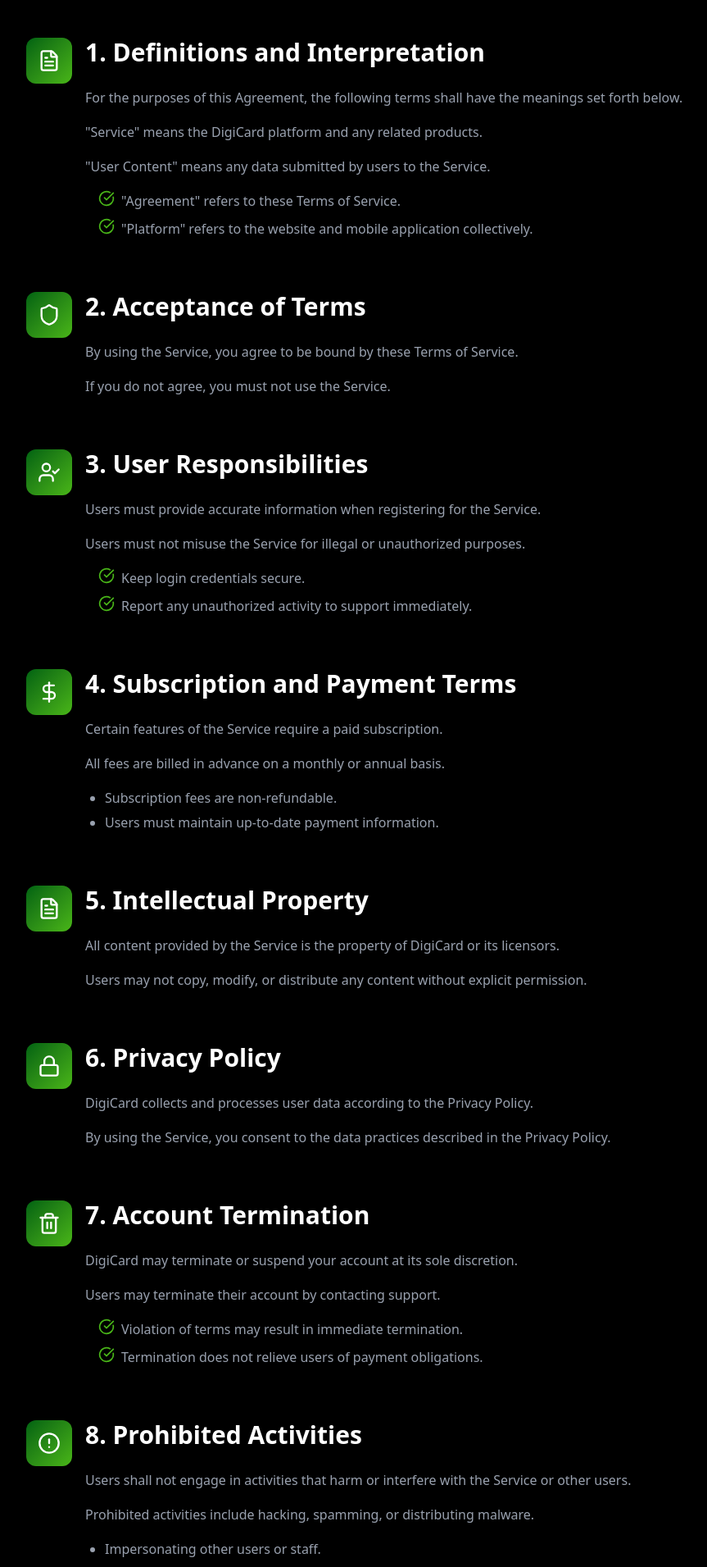
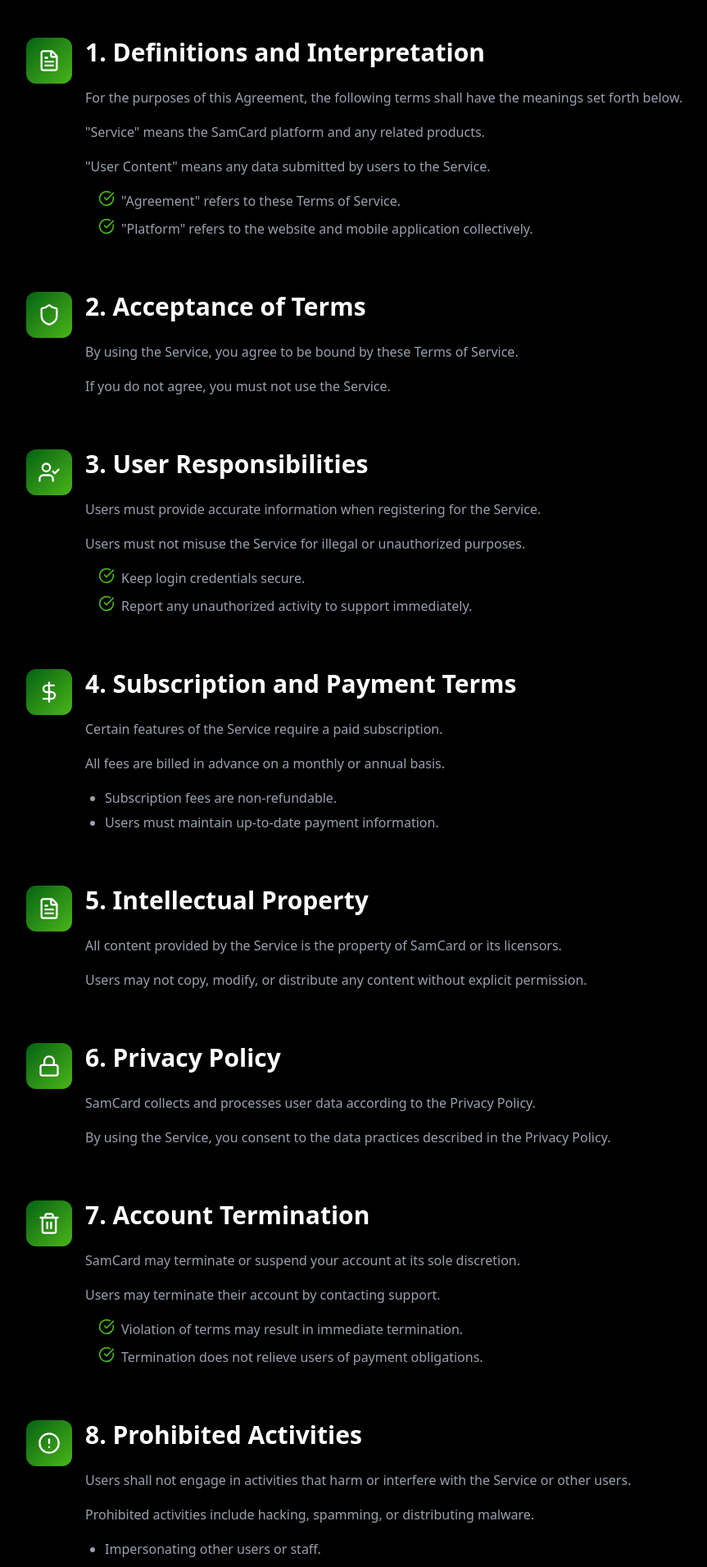
Before and after one commit to aice-xpert/samcard, a Next.js app: page /terms-and-services in a window 1280 px wide. Shown: the part 880-2791 px from the top of the page at 82% size, without its empty margins (96-959 px from the left). Built offline with nearby package versions, Linux system fonts and the light colour scheme.

Commit message:
resolve bugs in terms of services

```diff
--- a/src/components/terms-and-services/ContactIformation.tsx
+++ b/src/components/terms-and-services/ContactIformation.tsx
@@ -34,21 +34,21 @@
                 <span className="w-2 h-2 bg-theme-strong-green rounded-full"></span>
                 Legal Inquiries:
                 <a href="mailto:legal@samcard.com" className="text-theme-kelly-green hover:text-theme-strong-green hover:underline transition-colors">
-                  legal@digicard.com
+                  legal@samcard.com
                 </a>
               </p>
               <p className="flex items-center gap-2">
                 <span className="w-2 h-2 bg-theme-strong-green rounded-full"></span>
                 General Support:
                 <a href="mailto:support@samcard.com" className="text-theme-kelly-green hover:text-theme-strong-green hover:underline transition-colors">
-                  support@digicard.com
+                  support@samcard.com
                 </a>
               </p>
               <p className="flex items-center gap-2">
                 <span className="w-2 h-2 bg-theme-strong-green rounded-full"></span>
                 DMCA Notices:
                 <a href="mailto:dmca@samcard.com" className="text-theme-kelly-green hover:text-theme-strong-green hover:underline transition-colors">
-                  dmca@digicard.com
+                  dmca@samcard.com
                 </a>
               </p>
             </div>
@@ -56,7 +56,7 @@
         </div>
         <div className="mt-8 pt-8 border-t border-theme-digital-green/30">
           <p className="text-gray-500 text-sm leading-relaxed">
-            By using DigiCard, you acknowledge that you have read this Terms of Service Agreement, understand it, and agree to be bound by its terms and conditions.
+            By using SamCard, you acknowledge that you have read this Terms of Service Agreement, understand it, and agree to be bound by its terms and conditions.
           </p>
         </div>
       </div>
--- a/src/components/terms-and-services/Hero.tsx
+++ b/src/components/terms-and-services/Hero.tsx
@@ -31,7 +31,7 @@
 
               <p className="text-gray-300 leading-relaxed">
                 This Terms of Service Agreement is a legally binding contract
-                between you and DigiCard Inc.
+                between you and SamCard Inc.
               </p>
             </div>
           </div>
--- a/src/constant.ts
+++ b/src/constant.ts
@@ -246,7 +246,7 @@
     avatar:
       "https://images.unsplash.com/photo-1610387694365-19fafcc86d86?crop=entropy&cs=tinysrgb&fit=max&fm=jpg&q=80&w=1080",
     rating: 5,
-    text: "DigiCard has completely transformed how we network at conferences. The analytics feature helps us track engagement and follow up with the right people at the right time.",
+    text: "SamCard has completely transformed how we network at conferences. The analytics feature helps us track engagement and follow up with the right people at the right time.",
   },
   {
     name: "Michael Chen",
@@ -255,7 +255,7 @@
     avatar:
       "https://images.unsplash.com/photo-1561731885-e0591a34659c?crop=entropy&cs=tinysrgb&fit=max&fm=jpg&q=80&w=1080",
     rating: 5,
-    text: "As a startup founder, first impressions matter. DigiCard helps me look professional and tech-savvy. Plus, I never run out of cards anymore!",
+    text: "As a startup founder, first impressions matter. SamCard helps me look professional and tech-savvy. Plus, I never run out of cards anymore!",
   },
   {
     name: "Emily Rodriguez",
@@ -264,7 +264,7 @@
     avatar:
       "https://images.unsplash.com/photo-1615843423179-bea071facf96?crop=entropy&cs=tinysrgb&fit=max&fm=jpg&q=80&w=1080",
     rating: 5,
-    text: "The custom QR codes are a game-changer. Our entire sales team uses DigiCard now, and we've seen a 40% increase in follow-up conversions.",
+    text: "The custom QR codes are a game-changer. Our entire sales team uses SamCard now, and we've seen a 40% increase in follow-up conversions.",
   },
   {
     name: "David Park",
@@ -291,7 +291,7 @@
     avatar:
       "https://images.unsplash.com/photo-1561731885-e0591a34659c?crop=entropy&cs=tinysrgb&fit=max&fm=jpg&q=80&w=1080",
     rating: 5,
-    text: "DigiCard has helped our company save money on printing costs while being more environmentally friendly. It's a win-win!",
+    text: "SamCard has helped our company save money on printing costs while being more environmentally friendly. It's a win-win!",
   },
 ];
 
@@ -345,9 +345,9 @@
       "Yes. All data is encrypted in transit and at rest. We never sell your personal information to third parties, and you have full control over what information is visible on your card.",
   },
   {
-    question: "Can I integrate DigiCard with my CRM?",
+    question: "Can I integrate SamCard with my CRM?",
     answer:
-      "Yes. DigiCard integrates with popular CRMs like HubSpot, Salesforce, and Pipedrive. Leads captured through your card can be synced automatically to your CRM of choice.",
+      "Yes. SamCard integrates with popular CRMs like HubSpot, Salesforce, and Pipedrive. Leads captured through your card can be synced automatically to your CRM of choice.",
   },
 ];
 
@@ -407,7 +407,7 @@
     metric: "+85%",
     metricLabel: "Engagement Growth",
     description:
-      "TechCorp improved networking efficiency and boosted engagement dramatically using DigiCard’s dynamic QR system.",
+      "TechCorp improved networking efficiency and boosted engagement dramatically using SamCard’s dynamic QR system.",
     color: "from-[#4FD1C5] to-teal-500",
   },
   {
@@ -745,7 +745,7 @@
     icon: FileText,
     paragraphs: [
       "For the purposes of this Agreement, the following terms shall have the meanings set forth below.",
-      '"Service" means the DigiCard platform and any related products.',
+      '"Service" means the SamCard platform and any related products.',
       '"User Content" means any data submitted by users to the Service.'
     ],
     checklist: [
@@ -793,7 +793,7 @@
     title: "Intellectual Property",
     icon: FileText,
     paragraphs: [
-      "All content provided by the Service is the property of DigiCard or its licensors.",
+      "All content provided by the Service is the property of SamCard or its licensors.",
       "Users may not copy, modify, or distribute any content without explicit permission."
     ]
   },
@@ -802,7 +802,7 @@
     title: "Privacy Policy",
     icon: Lock,
     paragraphs: [
-      "DigiCard collects and processes user data according to the Privacy Policy.",
+      "SamCard collects and processes user data according to the Privacy Policy.",
       "By using the Service, you consent to the data practices described in the Privacy Policy."
     ]
   },
@@ -811,7 +811,7 @@
     title: "Account Termination",
     icon: Trash2,
     paragraphs: [
-      "DigiCard may terminate or suspend your account at its sole discretion.",
+      "SamCard may terminate or suspend your account at its sole discretion.",
       "Users may terminate their account by contacting support."
     ],
     checklist: [
@@ -846,7 +846,7 @@
     title: "Limitation of Liability",
     icon: Shield,
     paragraphs: [
-      "DigiCard is not liable for any indirect, incidental, or consequential damages arising from your use of the Service.",
+      "SamCard is not liable for any indirect, incidental, or consequential damages arising from your use of the Service.",
       "Users assume all risks associated with using the Service."
     ]
   },
@@ -855,7 +855,7 @@
     title: "Updates and Modifications",
     icon: Calendar,
     paragraphs: [
-      "DigiCard may modify or update the Terms of Service at any time.",
+      "SamCard may modify or update the Terms of Service at any time.",
       "Users are encouraged to review the Terms regularly to stay informed."
     ]
   },
@@ -864,7 +864,7 @@
     title: "Analytics and Usage Data",
     icon: BarChart2,
     paragraphs: [
-      "DigiCard may collect anonymized usage data to improve the Service.",
+      "SamCard may collect anonymized usage data to improve the Service.",
       "Data is collected in accordance with the Privacy Policy."
     ]
   },
@@ -873,7 +873,7 @@
     title: "Governing Law",
     icon: Shield,
     paragraphs: [
-      "These Terms shall be governed by and construed in accordance with the laws of the jurisdiction in which DigiCard operates.",
+      "These Terms shall be governed by and construed in accordance with the laws of the jurisdiction in which SamCard operates.",
       "Disputes arising under these Terms shall be subject to the exclusive jurisdiction of the courts in that jurisdiction."
     ]
   },
```
